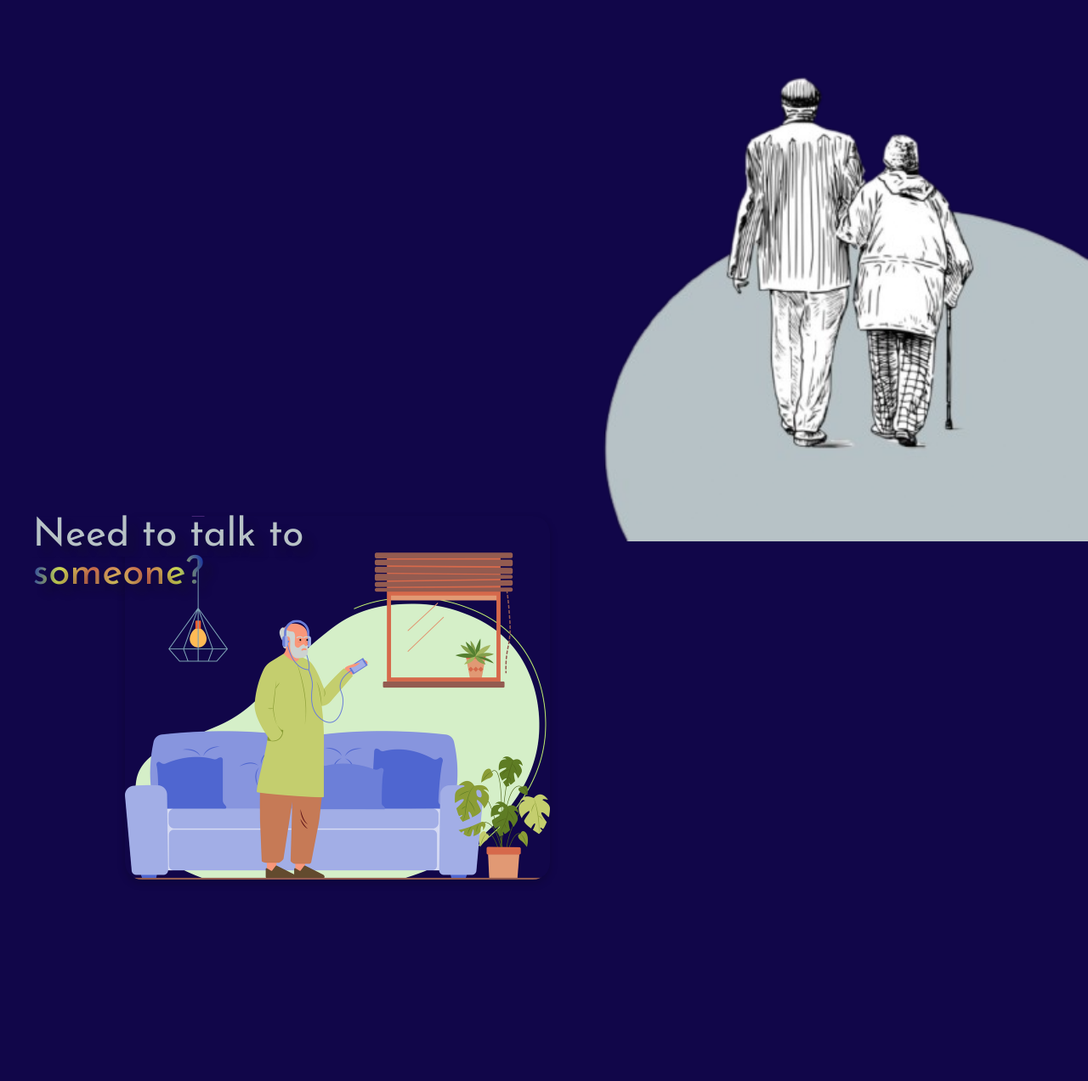
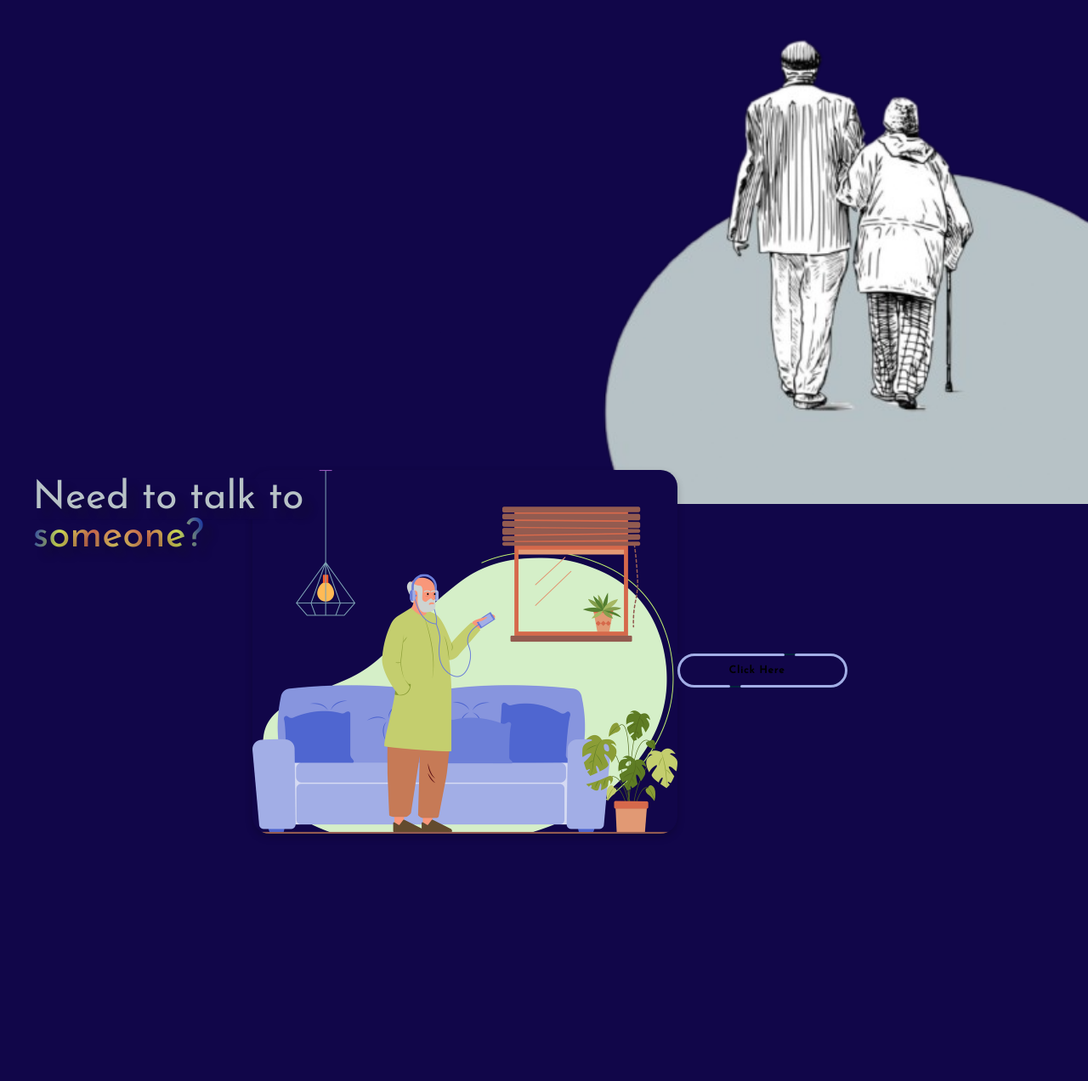
Before and after one commit to IndraniSom/Silent-Boomers, a plain HTML site: page index.html in a window 1280 px wide. Shown: the part 379-1651 px from the top of the page at 85% size. Drawn offline with nearby package versions, Linux system fonts and the light colour scheme.

Commit message:
ft.listeners

```diff
--- a/index.html
+++ b/index.html
@@ -7,7 +7,7 @@
     <link rel="stylesheet" href="main.css">
     <link rel="stylesheet" href="responsive.css">
     <link rel="stylesheet" href="https://cdn.jsdelivr.net/npm/aos@2.3.1/dist/aos.css">
-    <link rel="icon" href="./AK (2).png" type="image/x-icon">
+    <link rel="icon" href="./AK (3).png" type="image/x-icon">
     <script src="https://unpkg.com/sweetalert/dist/sweetalert.min.js"></script>
     <title>Silent Boomers</title>
 </head>
@@ -20,7 +20,7 @@
             </label>
           </input>
           <label for="" class="logo">
-            <img src="./AK (2).png" alt="Logo" style="width: 80px; height: 80px;">
+            <img src="./AK (3).png" alt="Logo" style="width: 100px; height: 100px;">
         </label>
               <ul class="show-dropdown main-navbar">
 
@@ -66,7 +66,8 @@
                   <div>
                       <img class="img2" data-aos="fade-left" src="home/old-man-listening-songs-on-a-phone (1).png" alt="">
                   </div>
-                  <div class="container" style="position: absolute; bottom: 2px; left: 50%; transform: translateX(-50%);">
+                  <div class="container" style="position: absolute; bottom: 64px; left: 50%; transform: translateX(-50%);"></div>
+                  <!-- <div class="container" style="position: absolute; bottom: 64px; left: 50%; transform: translateX(-50%);"> -->
                       <a href="#" class="button">
                           <div class="button__line"></div>
                           <div class="button__line"></div>
--- a/main.css
+++ b/main.css
@@ -63,7 +63,7 @@ header {
 /* Navigation menu styling */
 #navbar-animmenu {
   overflow: hidden;
-  padding: 12px 0;
+  padding: 0px 0;
   background: transparent;
   /* border-radius: 32px; */
   width: 100%;
@@ -196,7 +196,7 @@ a:hover,a.active{
 /* Parallax section styling */
 .parallax {
   width: 100%;
-  margin-top: 80px;
+  margin-top: 40px;
   background-image: url(home/Group42.png);
   min-height: 100vh;
   background-attachment: fixed;
@@ -266,7 +266,8 @@ a:hover,a.active{
   height: auto; /* Maintain aspect ratio */
   border-radius: 20px;
   box-shadow: 0 4px 10px rgba(0, 0, 0, 0.2);
-  margin-top: -30px;
+  margin-top:-40px;
+  margin-left:50%;
 }
 
 :root{
@@ -1055,8 +1056,8 @@ border: 1px solid rgba( 255, 255, 255, 0.18 );
   }
 }
 
-.container {
-  display: flex;
+  .container {
+    display: flex;
     flex-direction: row;
     justify-content: center;
     align-items: center;
@@ -1066,8 +1067,9 @@ border: 1px solid rgba( 255, 255, 255, 0.18 );
     margin: 0 auto;
     background: transparent;
     height: 20%;
-
-}
+    margin-top: 213px;
+  }
+
 
 .profile {
   position: relative;
```
Also changed, not shown: AK (2).png (deleted), AK (3).png (added).
